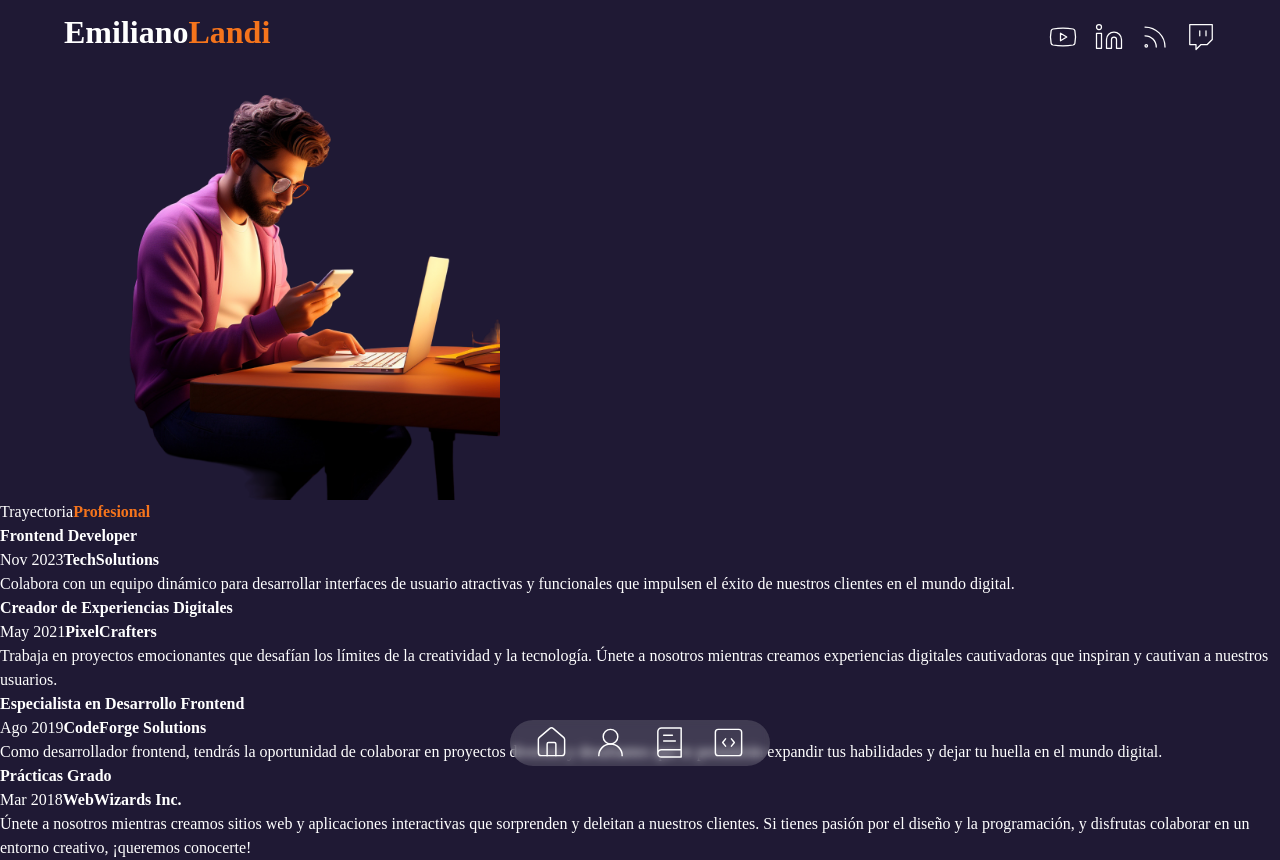
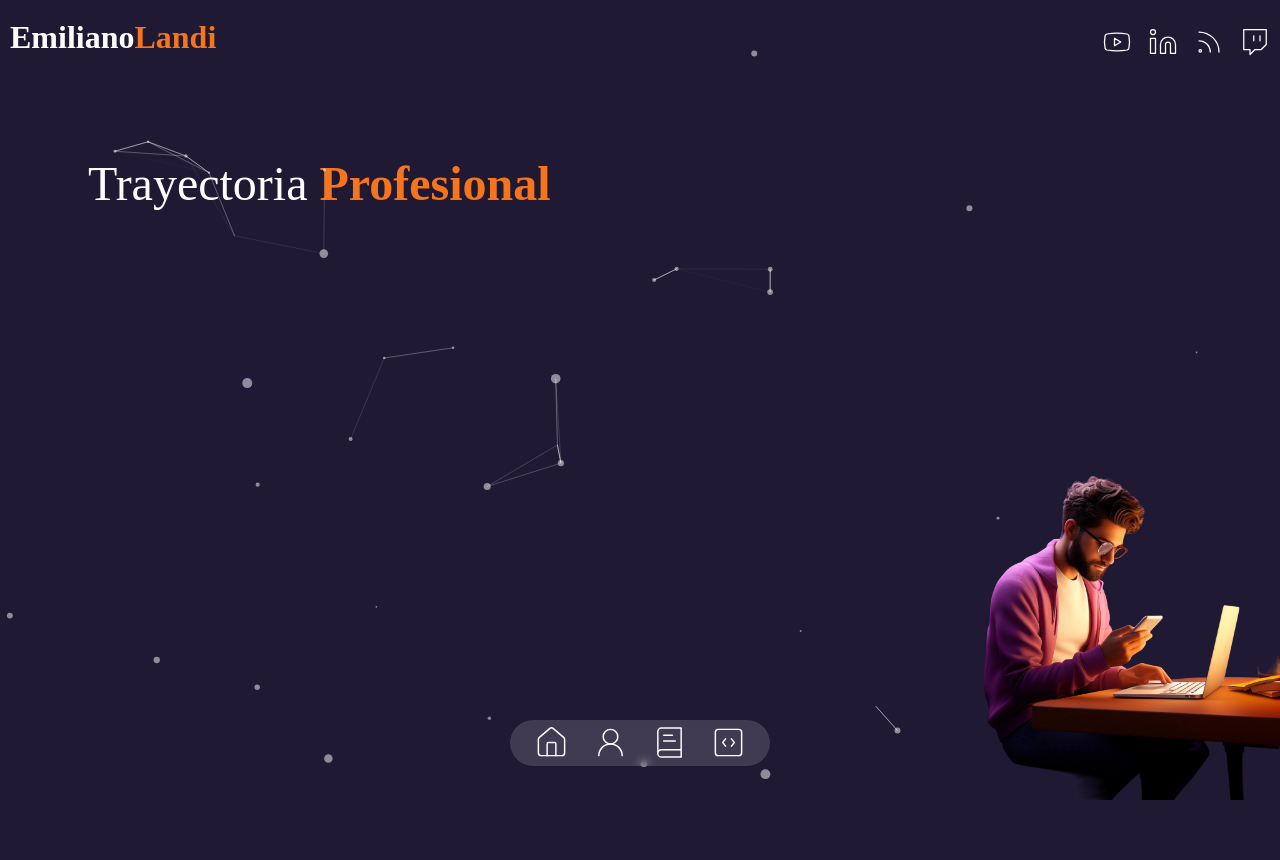
Before and after one commit to Emilianolandi/portafolioi, a Next.js app: page /about-me in a window 1280 px wide. After the commit the page ends 800 px from the top, so only its background shows below. Built offline with nearby package versions, Linux system fonts and the light colour scheme.

Commit message:
abount me

```diff
--- a/app/(routes)/about-me/page.tsx
+++ b/app/(routes)/about-me/page.tsx
@@ -2,6 +2,7 @@
 
 import { Avatar } from "@/component/avatar";
 import ContainerPage from "@/component/conteiner";
+import CoverParticles from "@/component/cover-particles";
 // import CounterServices from "@/component/counter-services";
 import TimeLine from "@/component/time-line";
 import TransitionPage from "@/component/transition-pages";
@@ -9,11 +10,12 @@ import TransitionPage from "@/component/transition-pages";
 const AboutMePage = () => {
     return (
         <>
+        <CoverParticles/>
             <TransitionPage />
             <ContainerPage>
                 <Avatar />
-                <h1 className="contenedor-trayectoria">
-                Trayectoria
+                 <h1 className="contenedor-trayectoria">
+                Trayectoria {" "}
                     <span className="font-bold text-secondary">
                          Profesional
                     </span>
@@ -21,7 +23,7 @@ const AboutMePage = () => {
 
                 {/* <CounterServices /> */}
 
-                <TimeLine />
+                {/* <TimeLine /> */}
 
             </ContainerPage>
         </>
--- a/app/globals.css
+++ b/app/globals.css
@@ -28,7 +28,7 @@ main{
   min-height: 100vh;
   height: 100%;
   background-repeat: no-repeat;
-  background-size: cover; /* Esta propiedad es equivalente a bg-cover */
+   background-size: cover; /*Esta propiedad es equivalente a bg-cover */
   background-image: linear-gradient(to right, #ff7e5f); /* Ajusta los colores según necesites */
 }
 .caja-nav{
@@ -77,7 +77,7 @@ main{
   right: full;
   width:100%;
 
-  background-color: #2e2257; /* Color de fondo deseado */
+ background-color: #2e2257; /*Color de fondo deseado */
   transform: translateX(0); /* Ajusta la posición si es necesario */
 }
 
@@ -98,7 +98,7 @@ main{
 @media (min-width: 768px) {
   .Header-inicio {
 
-      top: 5px; /* O usa px según tus necesidades */
+      top: 10px; /* O usa px según tus necesidades */
     }
   }
 
@@ -106,7 +106,7 @@ main{
     /* Estilo base para el contenedor */
     display: flex;
     justify-content: space-between;
-    max-width: 72rem; /* Equivalente a max-w-6xl en Tailwind */
+    max-width: 80rem; /* Equivalente a max-w-6xl en Tailwind */
     margin-left: auto;
     margin-right: auto;
   }
@@ -316,3 +316,61 @@ main{
 
 
 /* ///////////////////////////////Fin de la home////////////////////////////////// */
+
+/* //////////////////CONTAINER PAGE ////////////////////// */
+
+.Container-Pag {
+  width: 100%; /* Equivalente a w-full */
+  max-width: 72rem; /* Equivalente a max-w-6xl */
+  padding-left: 1rem; /* Equivalente a px-4 */
+  padding-right: 1rem; /* Equivalente a px-4 */
+  padding-bottom: 10rem; /* Equivalente a pb-40 */
+  margin-left: auto; /* Equivalente a mx-auto */
+  margin-right: auto; /* Equivalente a mx-auto */
+  margin-top: 10rem; /* Equivalente a mt-40 */
+}
+
+@media (min-width: 768px) {
+  .Container-Pag {
+    padding-bottom: 0; /* Equivalente a md:pb-0 */
+    padding-left: 1.5rem; /* Equivalente a md:px-6 */
+    padding-right: 1.5rem; /* Equivalente a md:px-6 */
+  }
+}
+
+.press {
+  position: absolute; /* Posiciona el elemento de manera absoluta dentro de su contenedor padre */
+  bottom: 0; /* Alinea el elemento al fondo del contenedor padre */
+  right: 0; /* Alinea el elemento a la derecha del contenedor padre */
+
+}
+
+@media (min-width: 768px) {
+  .press {
+    display: inline-block; /* Muestra el elemento en pantallas medianas y más grandes */
+  }
+}
+.Img-About {
+  width: auto;          /* Deja que el ancho se ajuste automáticamente según la altura */
+  height: 50%;         /* Ajusta la altura de la imagen al 50% del contenedor */
+  max-width: 100%;     /* Evita que la imagen exceda el ancho del contenedor */
+  object-fit: cover;   /* Asegura que la imagen cubra completamente el contenedor */
+  position: absolute;  /* Posiciona la imagen de forma absoluta dentro del contenedor */
+  bottom: 0;           /* Ubica la imagen en la parte inferior del contenedor */
+  right: 0;            /* Ubica la imagen contra el margen derecho del contenedor */
+  margin: 0;           /* Elimina cualquier margen que pueda afectar la posición */
+}
+.contenedor-trayectoria {
+  justify-content: center;
+  font-size: 1rem; /* Equivalente a text-2xl */
+  line-height: 1; /* Equivalente a leading-tight */
+  text-align: center; /* Equivalente a text-center */
+}
+
+@media (min-width: 768px) {
+  .contenedor-trayectoria {
+    font-size: 3rem; /* Equivalente a md:text-5xl */
+    text-align: left; /* Equivalente a md:text-left */
+    margin-top: 2.5rem; /* Equivalente a md:mt-10 */
+  }
+}
--- a/app/page.tsx
+++ b/app/page.tsx
@@ -1,4 +1,5 @@
 
+import ContainerPage from "@/component/conteiner";
 import CoverParticles from "@/component/cover-particles";
 
 import Introduction from "@/component/introduccion";
@@ -9,10 +10,11 @@ export default function Home (){
   return(
     <main>
       <TransitionPage />
-      <div className="flex min-h-[100vh] h-full bg-no-repeat bg-gradient-cover">
+
+       <div className="flex min-h-[100vh] h-full bg-no-repeat bg-gradient-cover">
       <CoverParticles />
      <Introduction />
-    </div>
+     </div>
     </main>
   )
 
--- a/component/avatar.tsx
+++ b/component/avatar.tsx
@@ -8,7 +8,7 @@ import Image from "next/image";
 export function Avatar() {
     return (
         <MotionTransition position="bottom" className="pres">
-        <Image src="/avatar-1.png" width={500} height={500} className="w-full h-full object-cover" alt="Particles" />
+        <Image src="/avatar-1.png" width={600} height={600} className="Img-About" alt="Particles" />
     </MotionTransition>
 
     )
--- a/component/conteiner.tsx
+++ b/component/conteiner.tsx
@@ -6,7 +6,7 @@ const ContainerPage = (props: ContainerProps) => {
     const { children } = props
 
     return (
-        <div className="w-full max-w-6xl px-4 pb-40 mx-auto mt-40 md:pb-0 md:px-6">
+        <div className="Container-Pag">
             {children}
         </div>
     );
--- a/component/introduccion.tsx
+++ b/component/introduccion.tsx
@@ -8,7 +8,7 @@ const Introduction = () =>{
     return(
       <div className="Introduction">
       <div className="Introduction-Caja">
-          <Image src="/home-4.png" priority width="800" height="800" alt="Avatar" />
+          <Image src="/home-4.png" priority width="600" height="600" alt="Avatar" />
           <div className="Caja-I">
               <h1 className="Texto-I">Si puedes pensarlo, <br />
 
--- a/tailwind.config.ts
+++ b/tailwind.config.ts
@@ -14,7 +14,7 @@ const config: Config = {
       },
       backgroundImage: {
         "gradient-cover":
-          "linear-gradient(90.21deg, rgba(170, 54, 124, 0.5) -5.91%, rgba(74, 47, 189, 0.5) 111.58%)",
+           "linear-gradient(90.21deg, rgba(170, 54, 124, 0.5) -5.91%, rgba(74, 47, 189, 0.5) 111.58%)",
       },
     },
   },
```
